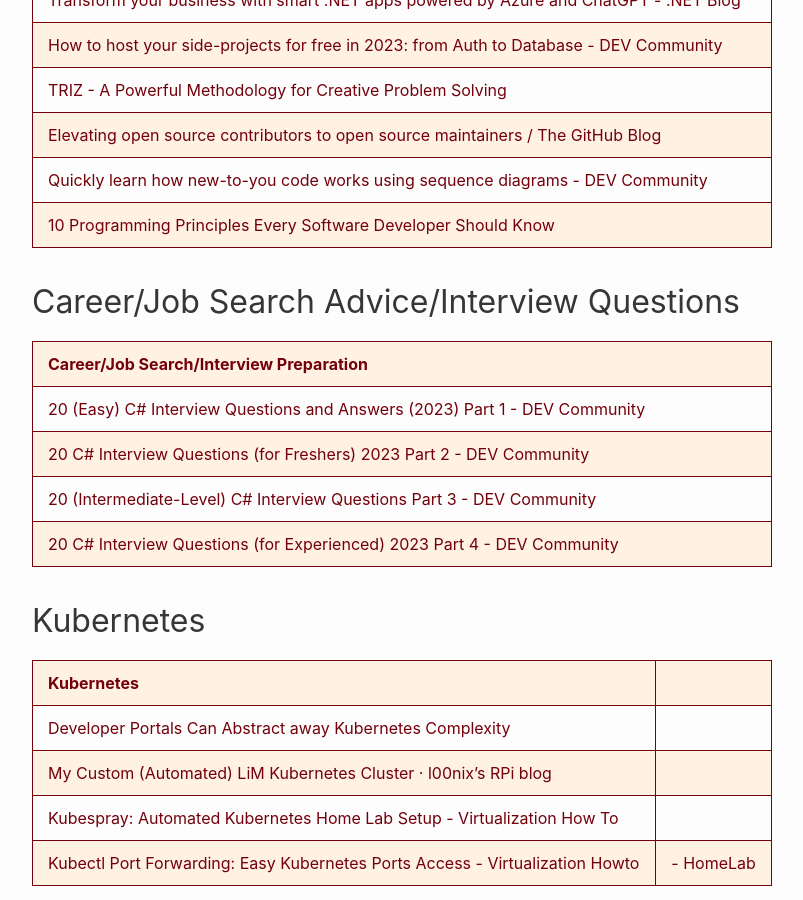
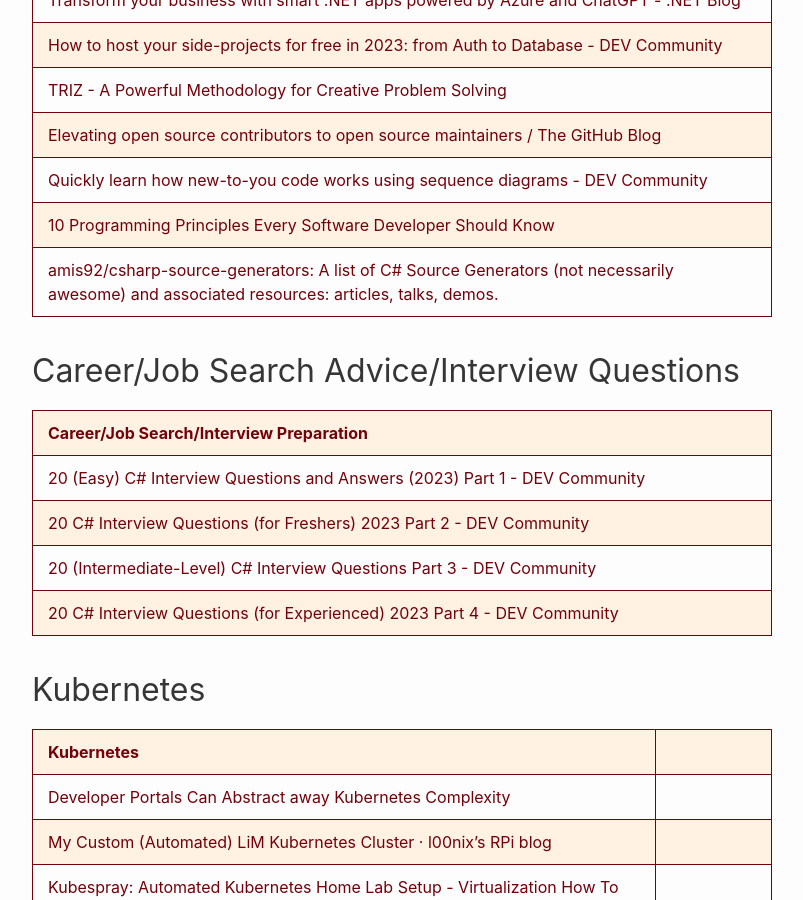
Before and after one commit to RalphHightower/RalphHightower, a Jekyll site: the page built from ProgrammingArticles.md, in a window 1280 px wide and 900 px high, scrolled down 1609 px. Shown: the whole window, without its empty margins (238-1041 px from the left). Built offline with Jekyll 4.4.1, drawn with Linux system fonts in a browser that asks for light colours; our own code applies the rules of GitHub Pages for plain Markdown files.

Commit message:
docs: added list of code generators

```diff
--- a/ProgrammingArticles.md
+++ b/ProgrammingArticles.md
@@ -27,6 +27,7 @@
 | [Elevating open source contributors to open source maintainers / The GitHub Blog](https://github.blog/2023-06-01-elevating-open-source-contributors-to-open-source-maintainers/ ) |
 | [Quickly learn how new-to-you code works using sequence diagrams - DEV Community](https://dev.to/appmap/quickly-learn-how-new-to-you-code-works-using-sequence-diagrams-h9g ) |
 |[10 Programming Principles Every Software Developer Should Know](https://blog.ossph.org/programming-principles-every-developer-should-know/ )|
+| [amis92/csharp-source-generators: A list of C# Source Generators (not necessarily awesome) and associated resources: articles, talks, demos.](https://github.com/amis92/csharp-source-generators ) |
 
 ## Career/Job Search Advice/Interview Questions
 
```
